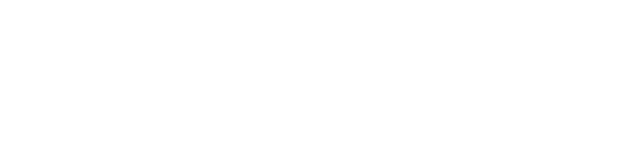
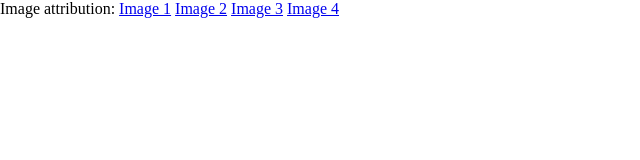
Before and after one commit to trichoplax/carousel, a plain HTML site: page index.html in a window 1280 px wide. Shown: the whole page, without its empty margins (0-640 px from the left). Drawn offline with Linux system fonts and the light colour scheme.

Commit message:
Add 4 carousel images and attribution links.

```diff
--- a/index.html
+++ b/index.html
@@ -10,5 +10,10 @@
 </head>
 <body>
 
+Image attribution:
+<a href="https://commons.wikimedia.org/wiki/File:RI_retouch.JPG">Image 1</a>
+<a href="https://pxhere.com/fr/photo/1372737">Image 2</a>
+<a href="https://pxhere.com/vi/photo/1372841">Image 3</a>
+<a href="https://pxhere.com/th/photo/504244">Image 4</a>
 </body>
 </html>
```
Also changed, not shown: RI_retouch.JPG (added), folk_festival_fair_carousel_fairground_year_market-1372737.jpg (added), folk_festival_fair_pleasure_ferris_wheel_fairground_fun-1372841.jpg (added), photo-504244.jpg (added), 1 other file.
